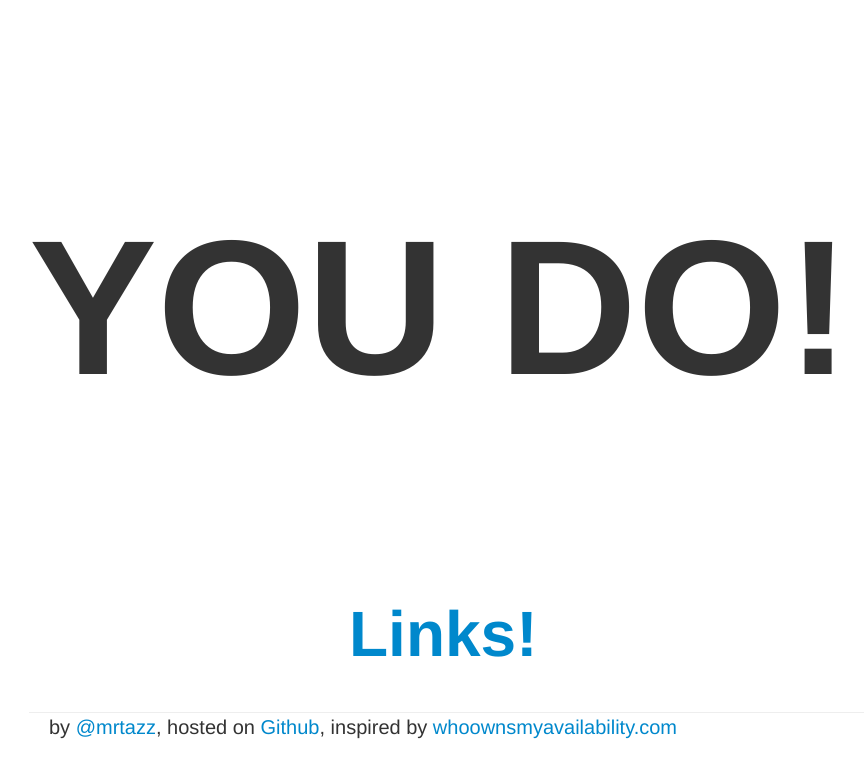
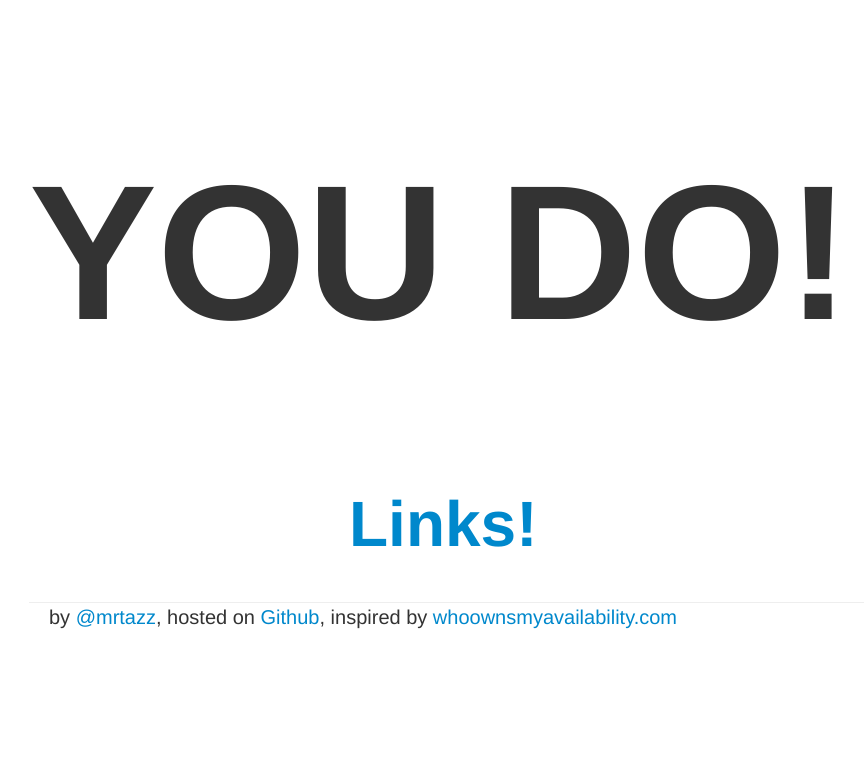
Before and after one commit to mrtazz/whoownsmyworklifebalance.com, a Jekyll site: the page built from index.html, in a window 1280 px wide. Shown: the top 778 px of the page, without its empty margins (141-1005 px from the left). Built offline with Jekyll 4.4.1, drawn with Linux system fonts in a browser that asks for light colours; comment, search, counter and statistics services are not loaded.

Commit message:
minor CSS tweaks

```diff
--- a/_layouts/default.html
+++ b/_layouts/default.html
@@ -15,7 +15,7 @@
       h1 { font-size: 192px; }
       h2 { font-size: 64px; }
       .links li { padding-bottom: 5px; }
-      .row { padding-top: 230px;
+      .row { padding-top: 175px;
         padding-bottom: 40px; }
     </style>
   </head>
```
